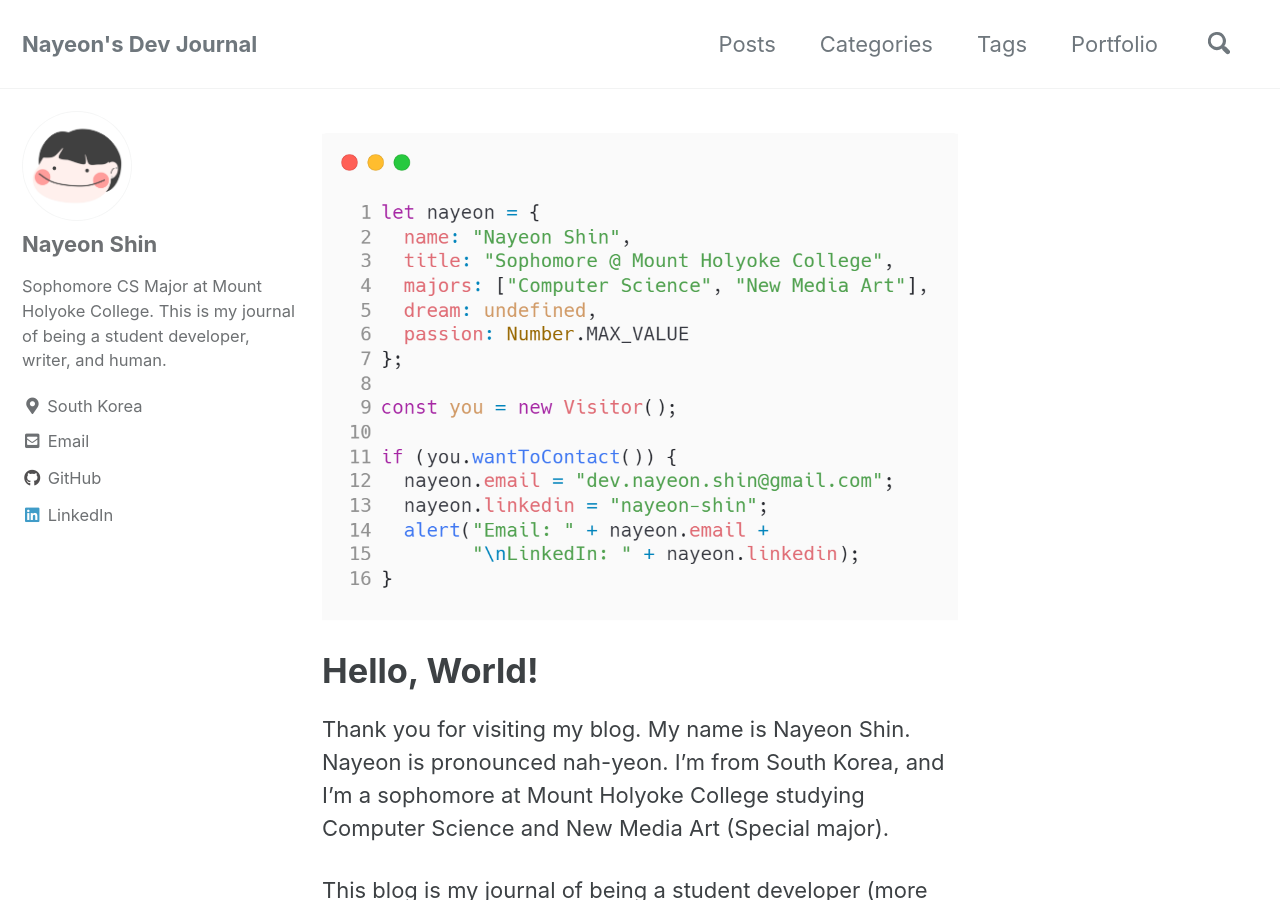
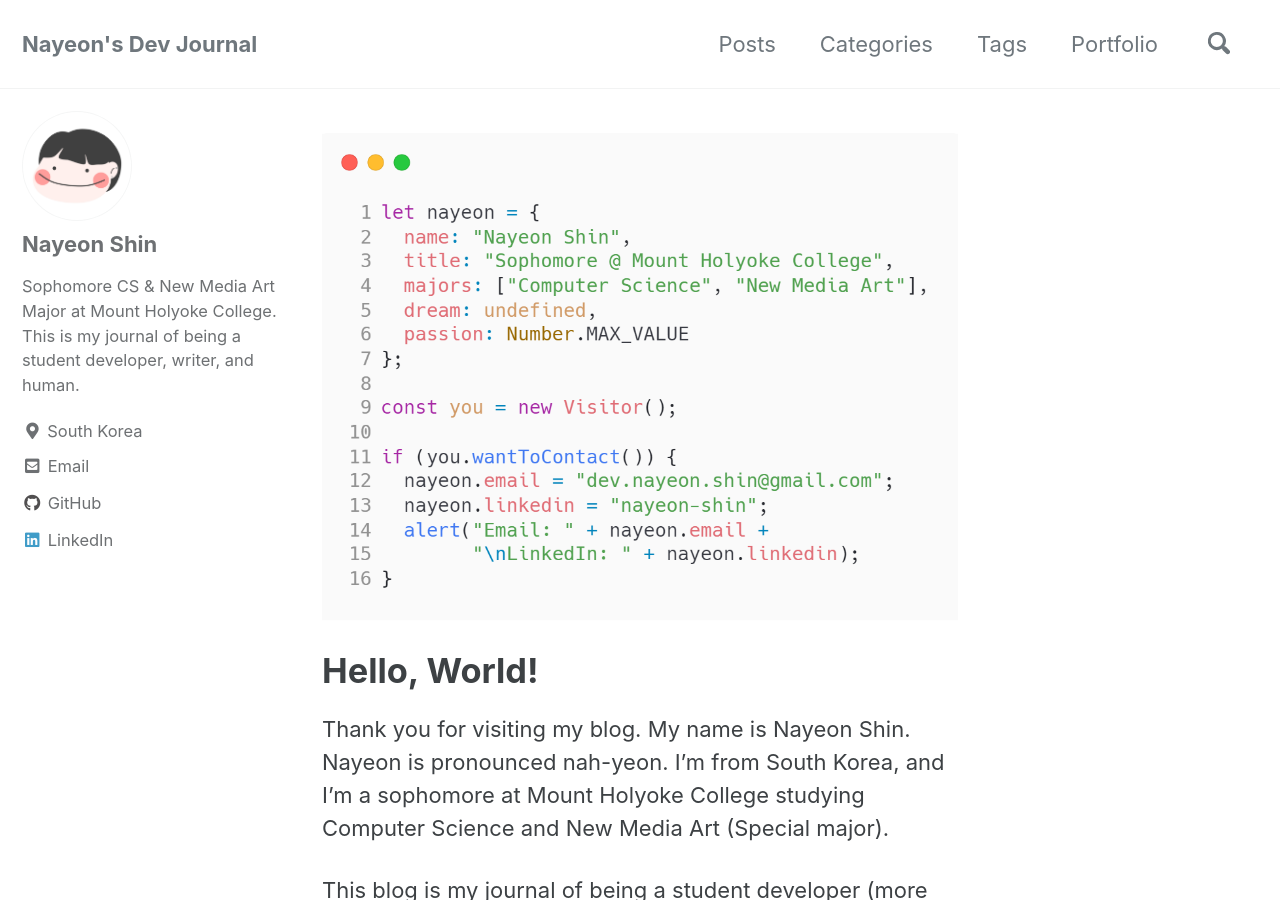
Before and after one commit to nayeonshin/nayeonshin.github.io, a Jekyll site: the page built from index.md, in a window 1280 px wide and 900 px high. Built offline with Jekyll 4.4.1, drawn with Linux system fonts in a browser that asks for light colours; cached includes are drawn as plain includes.

Commit message:
Update _config.yml

```diff
--- a/_config.yml
+++ b/_config.yml
@@ -96,7 +96,7 @@ analytics:
 author:
   name             : "Nayeon Shin"
   avatar           : "/assets/images/site/nayeon-shin.png" # path of avatar image, e.g. "/assets/images/bio-photo.jpg"
-  bio              : "Sophomore CS Major at Mount Holyoke College. This is my journal of being a student developer, writer, and human."
+  bio              : "Sophomore CS & New Media Art Major at Mount Holyoke College. This is my journal of being a student developer, writer, and human."
   location         : "South Korea"
   email            :
   links:
```
